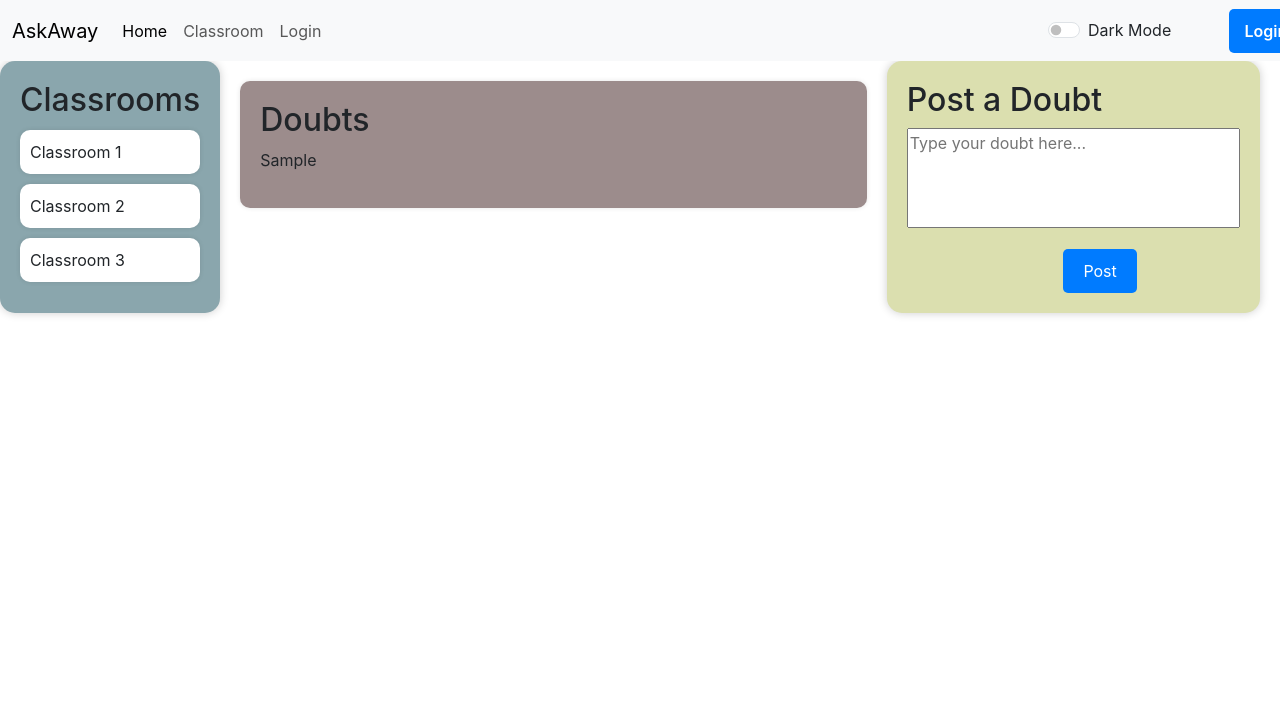
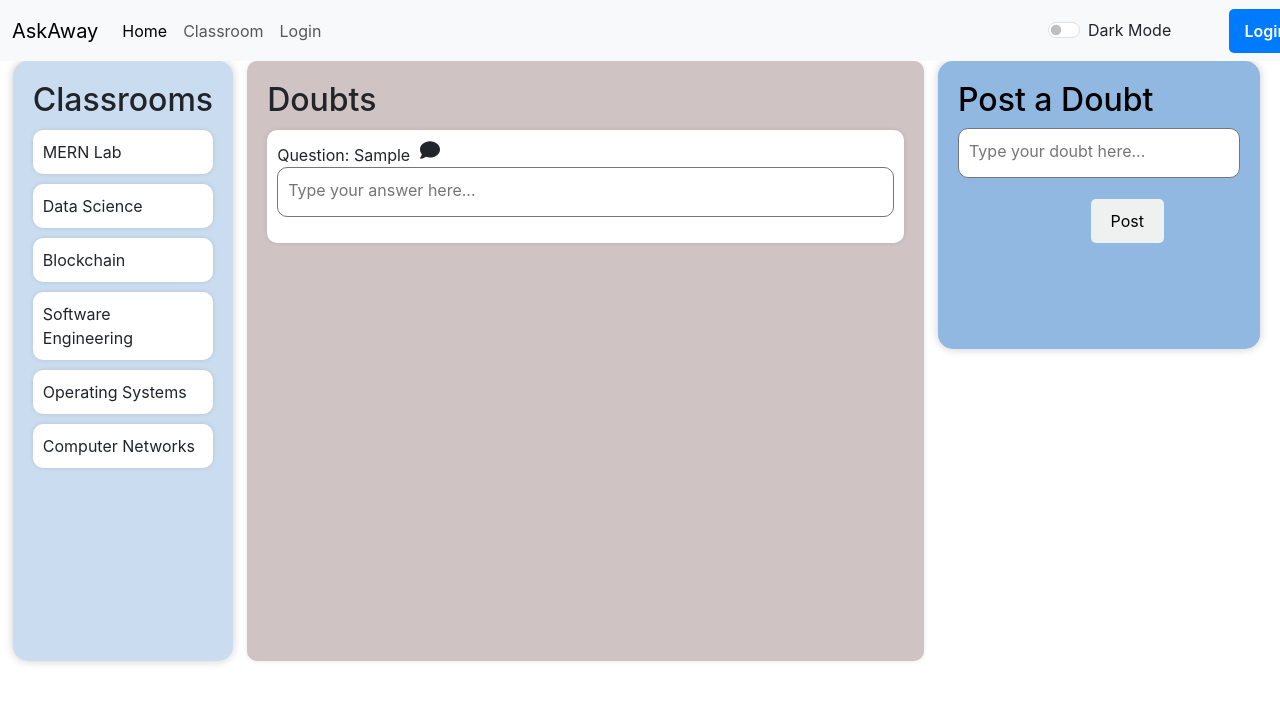
Before and after one commit to UJJAWAL-01/AskAway, a React (Create React App) app: page / in a window 1280 px wide. Both pictures are taken after typing "Sample" into the empty fields and a click on the button "Post". Shown: the top 702 px of the page. Built offline with nearby package versions, Linux system fonts and the light colour scheme.

Commit message:
doubt posting and answering them feature

```diff
--- a/package.json
+++ b/package.json
@@ -3,6 +3,8 @@
   "version": "0.1.0",
   "private": true,
   "dependencies": {
+    "@fortawesome/free-solid-svg-icons": "^6.4.2",
+    "@fortawesome/react-fontawesome": "^0.2.0",
     "@testing-library/jest-dom": "^5.17.0",
     "@testing-library/react": "^13.4.0",
     "@testing-library/user-event": "^13.5.0",
--- a/src/App.js
+++ b/src/App.js
@@ -14,6 +14,7 @@ function App() {
       setMode("dark");
       document.body.style.backgroundColor = "#042743";
       document.body.style.color = " white";
+
     } else {
       setMode("light");
       document.body.style.backgroundColor = "white";
--- a/src/components/homepage/Homepage.js
+++ b/src/components/homepage/Homepage.js
@@ -1,21 +1,34 @@
 import React, { useState } from "react";
 import "./homepage.css";
+import { Link } from "react-router-dom";
+import { FontAwesomeIcon } from "@fortawesome/react-fontawesome";
+import { faComment } from "@fortawesome/free-solid-svg-icons"; // Import the specific icon you want to use
 
 function HomePage() {
   const [classrooms, setClassrooms] = useState([
-    "Classroom 1",
-    "Classroom 2",
-    "Classroom 3",
+    "MERN Lab",
+    "Data Science",
+    "Blockchain",
+    "Software Engineering",
+    "Operating Systems",
+    "Computer Networks",
   ]);
 
   const [doubts, setDoubts] = useState([]);
   const [newDoubt, setNewDoubt] = useState("");
+  const [answers, setAnswers] = useState({});
 
   const handleDoubtSubmit = () => {
     if (newDoubt.trim() !== "") {
       setDoubts([...doubts, newDoubt]);
+      setAnswers({ ...answers, [newDoubt]: "" }); // Initialize the answer as an empty string
       setNewDoubt("");
     }
+  };
+
+  const handleAnswerChange = (doubt, answer) => {
+    // Update the answer for the specified doubt
+    setAnswers({ ...answers, [doubt]: answer });
   };
 
   return (
@@ -24,21 +37,35 @@ function HomePage() {
         <div className="classrooms">
           <h2>Classrooms</h2>
           {classrooms.map((classroom, index) => (
-            <div className="classroom-tile" key={index}>
-              {classroom}
-            </div>
+            <Link className="nav-link" to="/login" key={index}>
+              <div className="classroom-tile">{classroom}</div>
+            </Link>
           ))}
         </div>
-
 
         <div className="forum">
           <div className="doubt-container">
             <h2>Doubts</h2>
-              <ul>
             {doubts.map((doubt, index) => (
-                  <li key={index}>{doubt}</li>
+              <div className="doubt-tile" key={index}>
+                <div>
+                  Question: {doubt}
+                  <FontAwesomeIcon
+                    icon={faComment}
+                    bounce
+                    size="2xs"
+                    className="solution-icon"
+                  />
+                </div>
+                {answers[doubt] !== undefined && (
+                  <textarea
+                    placeholder="Type your answer here..."
+                    value={answers[doubt]}
+                    onChange={(e) => handleAnswerChange(doubt, e.target.value)}
+                  />
+                )}
+              </div>
             ))}
-              </ul>
           </div>
         </div>
 
@@ -49,9 +76,10 @@ function HomePage() {
             value={newDoubt}
             onChange={(e) => setNewDoubt(e.target.value)}
           />
-            <button onClick={handleDoubtSubmit} type="submit">Post</button>
+          <button onClick={handleDoubtSubmit} type="submit">
+            Post
+          </button>
         </div>
-
       </div>
     </>
   );
--- a/src/components/homepage/homepage.css
+++ b/src/components/homepage/homepage.css
@@ -5,15 +5,21 @@
     justify-content: space-between;
     /* padding: 20px;
     flex-direction: row; */
+    height: 600px;
   }
+
 
 .classrooms {
 
-  background-color: #8aa6ad; /* Background color of the classroom container */
-  border-radius: 15px; /* Rounded edges */
+  background-color: #cadcef;
+  border-radius: 15px;
   padding: 20px;
   box-shadow: 0px 0px 10px rgba(0, 0, 0, 0.2); /* Add a subtle shadow */
+  flex: 1; /* Adjust the width of the left column */
+  height: 100%;
+  margin-left: 1%;
 }
+
 
 /* Style for individual classroom tiles */
 .classroom-tile {
@@ -22,31 +28,55 @@
   padding: 10px;
   margin: 10px 0; /* Add some space between tiles */
   box-shadow: 0px 0px 5px rgba(0, 0, 0, 0.1); /* Add a slight shadow to tiles */
+  cursor: pointer; /* Add a pointer on hover */
+  transition: 0.3s; /* Add transition on hover */
+  width: 100%;
+  font-size: medium;
+  font-style: bold;
+  /* text-align: center; */
+}
+
+.doubt-tile{
+  background-color: #fff; /* Background color of each tile */
+  border-radius: 10px; /* Rounded edges for tiles */
+  padding: 10px;
+  margin: 10px 0; /* Add some space between tiles */
+  box-shadow: 0px 0px 5px rgba(0, 0, 0, 0.1); /* Add a slight shadow to tiles */
+  cursor: pointer; /* Add a pointer on hover */
+  transition: 0.3s; /* Add transition on hover */
+  width: 100%;
+  font-size: medium;
+  font-style: bold;
+
 }
 
   .post-doubt {
     flex: 2;
     padding: 20px;
     margin-right: 20px; /* Add spacing between columns */
-    background-color: #dbdfaf; /* Adjust background colors as needed */
+    background-color: #90b8e1; /* Adjust background colors as needed */
     width: 25em;
+    height: 18rem;
     border-radius: 15px;
     box-shadow: 0px 0px 10px rgba(0, 0, 0, 0.2);
     align-items: right;
+    color:black;
   }
 
   .forum {
-    flex: 4; /* Adjust the width of the middle column as needed */
+    flex: 5; /* Adjust the width of the middle column as needed */
   }
 
 
   .doubt-container {
     margin-bottom: 20px;
     padding: 20px;
-    background-color: #9c8c8c;
+    background-color: #d0c3c3;
     border-radius: 10px;
     box-shadow: 0px 0px 5px rgba(0, 0, 0, 0.1);
-    margin: 3%;
+    margin-left: 2%;
+    margin-right: 2%;
+    height: 100%;
   }
 
   ul {
@@ -57,22 +87,38 @@
 
   textarea {
     width: 100%;
-    height: 100px;
+    height: 50px;
     resize: none;
     margin-bottom: 10px;
+    border-radius: 10px;
+    padding: 10px;
+
+
+
+
   }
 
   button {
-    background-color: #007bff;
-    color: white;
+    background-color: #eff0f0;
+    color: black;
     border: none;
     padding: 10px 20px;
     cursor: pointer;
     border-radius: 5px;
     width: fit-content;
     height: fit-content;
+    align-items: center;
   }
 
   button:hover {
     background-color: #0056b3;
   }
+
+  .solution-icon{
+    margin-left: 10px;
+    margin-right: 10px;
+    cursor: pointer;
+    width: 20px;
+    height: 20px;
+    align-items: flex-end;
+  }
--- a/src/components/navbar/Navbar.js
+++ b/src/components/navbar/Navbar.js
@@ -60,7 +60,7 @@ export default function Navbar(props) {
             </div>
 
                 <Link className="nav-link" to="/login">
-                <button className="my-button" > Login </button>
+                  <button className="my-button" > Login </button>
                 </Link>
 
           </div>
```
Also changed, not shown: 1 other file (tests, documents, lock files or other folders). Lines whose indentation alone changed are shown as unchanged.
